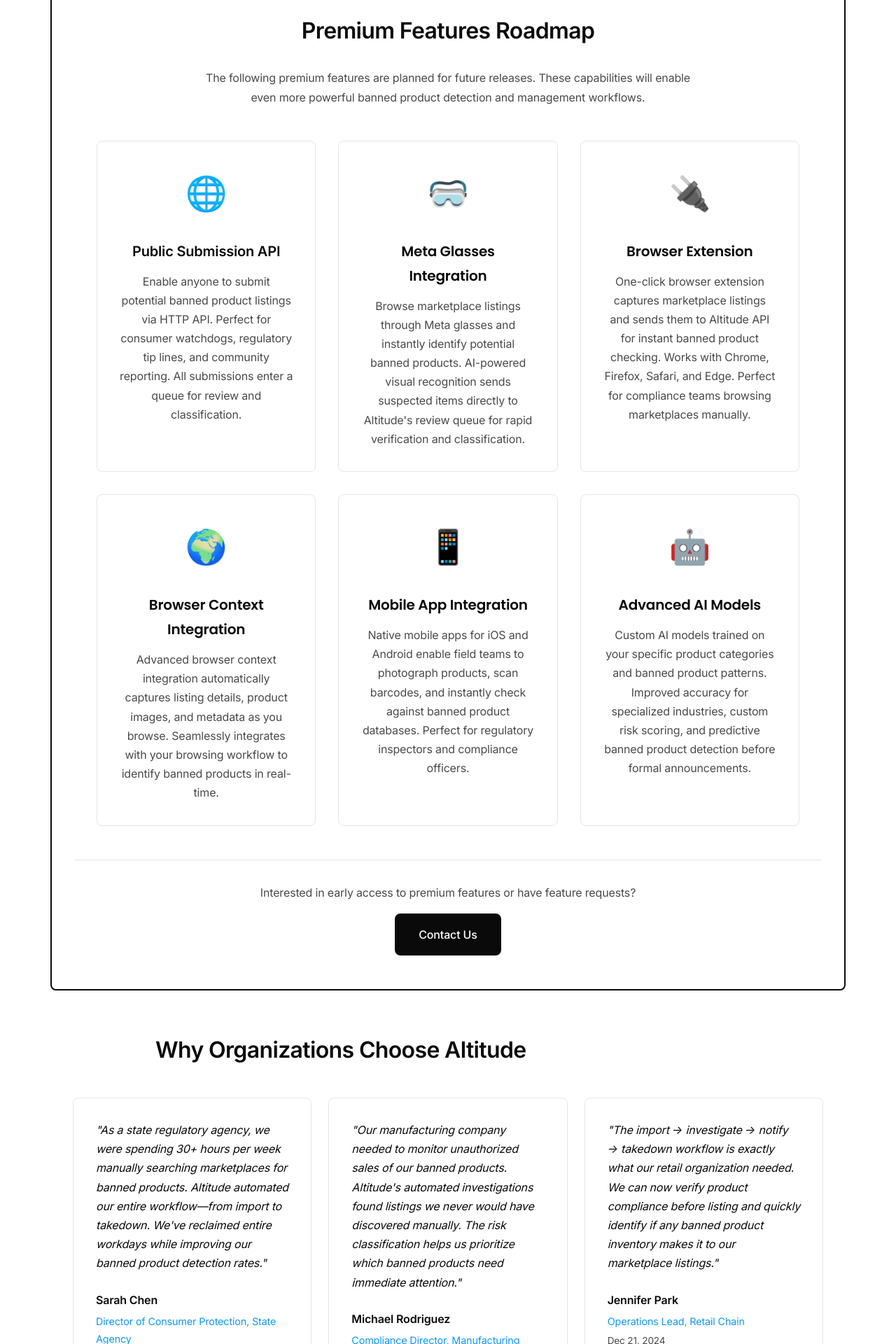
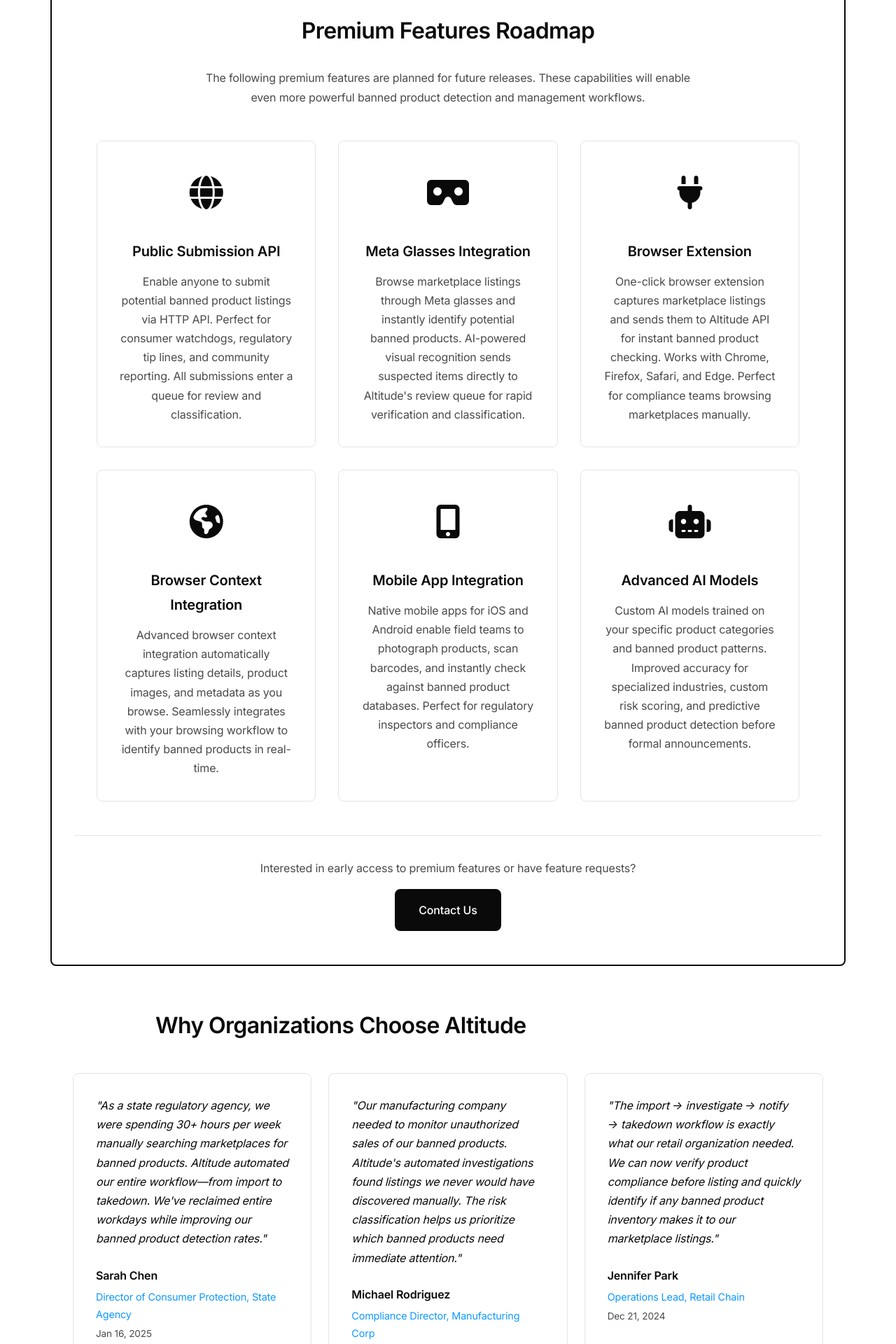
Before and after one commit to bizoton19/altitude, a Jekyll site: the page built from docs/index.md, in a window 1280 px wide. Shown: the part 3983-5903 px from the top of the page at 70% size. Built offline with Jekyll 4.4.1, drawn with Linux system fonts in a browser that asks for light colours.

Commit message:
Replace emojis with Font Awesome icons
- Add Font Awesome 6 CDN to layout header
- Replace all emojis in index.md with scalable Font Awesome icons
- Update CSS for proper icon display in feature sections
- Fix remaining Poppins font references to Inter for consistency

Icon mappings:
- 🏛️ → fa-landmark (Regulatory)
- 🏭 → fa-industry (Manufacturers)
- 🏪 → fa-store (Retailers)
- 🤝 → fa-handshake (Non-Profits)
- 🌐 → fa-globe (Public API)
- 🥽 → fa-vr-cardboard (VR)
- 🔌 → fa-plug (Browser Extension)
- 🌍 → fa-earth-americas (Browser Context)
- 📱 → fa-mobile-screen-button (Mobile)
- 🤖 → fa-robot (AI)
- ⏱️ → fa-hourglass (Time)
- 📊 → fa-chart-bar (Analytics)

```diff
--- a/docs/_layouts/default.html
+++ b/docs/_layouts/default.html
@@ -11,6 +11,8 @@
   <link rel="preconnect" href="https://fonts.googleapis.com">
   <link rel="preconnect" href="https://fonts.gstatic.com" crossorigin>
   <link href="https://fonts.googleapis.com/css2?family=Inter:wght@300;400;500;600;700;800&family=Poppins:wght@400;500;600;700&display=swap" rel="stylesheet">
+  <!-- Font Awesome 6 Free -->
+  <link rel="stylesheet" href="https://cdnjs.cloudflare.com/ajax/libs/font-awesome/6.5.1/css/all.min.css" integrity="sha512-DTOQO9RWCH3ppGqcWaEA1BIZOC6xxalwEsw9c2QQeAIftl+Vegovlnee1c9QX4TctnWMn13TZye+giMm8e2LwA==" crossorigin="anonymous" referrerpolicy="no-referrer" />
 
   <style>
     /* ============================================
@@ -934,6 +936,15 @@
       margin-bottom: 1rem;
     }
 
+    .feature-icon i,
+    .feature-icon .fas,
+    .feature-icon .far,
+    .feature-icon .fab {
+      display: inline-block;
+      width: 1em;
+      height: 1em;
+    }
+
     .feature-item h4 {
       font-size: 1.1rem;
       margin: 1rem 0 0.75rem;
--- a/docs/index.md
+++ b/docs/index.md
@@ -23,7 +23,7 @@ description: Automated banned product monitoring for regulatory agencies, manufa
     <div class="audience-card">
       <div style="margin-bottom: 1rem; min-height: 80px; display: flex; align-items: center; justify-content: center;">
         <img src="{{ '/assets/logos/fda.svg' | relative_url }}" alt="Federal & State Regulatory Agencies" style="width: 80px; height: 80px; object-fit: contain; max-width: 100%;" onerror="this.style.display='none'; this.nextElementSibling.style.display='flex';">
-        <div style="font-size: 2.5rem; display: none; align-items: center; justify-content: center;">🏛️</div>
+        <div style="font-size: 2.5rem; display: none; align-items: center; justify-content: center;"><i class="fas fa-landmark"></i></div>
       </div>
       <h4>Federal & State Regulatory Agencies</h4>
       <p>FDA, NHTSA, and state consumer protection agencies monitoring banned products across marketplaces</p>
@@ -31,7 +31,7 @@ description: Automated banned product monitoring for regulatory agencies, manufa
     <div class="audience-card">
       <div style="margin-bottom: 1rem; min-height: 80px; display: flex; align-items: center; justify-content: center;">
         <img src="{{ '/assets/logos/manufacturer.svg' | relative_url }}" alt="Manufacturers & Importers" style="width: 80px; height: 80px; object-fit: contain; max-width: 100%;" onerror="this.style.display='none'; this.nextElementSibling.style.display='flex';">
-        <div style="font-size: 2.5rem; display: none; align-items: center; justify-content: center;">🏭</div>
+        <div style="font-size: 2.5rem; display: none; align-items: center; justify-content: center;"><i class="fas fa-industry"></i></div>
       </div>
       <h4>Manufacturers & Importers</h4>
       <p>Monitor marketplaces for unauthorized sales of banned products and ensure compliance</p>
@@ -39,7 +39,7 @@ description: Automated banned product monitoring for regulatory agencies, manufa
     <div class="audience-card">
       <div style="margin-bottom: 1rem; min-height: 80px; display: flex; align-items: center; justify-content: center;">
         <img src="{{ '/assets/logos/retailer.svg' | relative_url }}" alt="Retailers & Private Sellers" style="width: 80px; height: 80px; object-fit: contain; max-width: 100%;" onerror="this.style.display='none'; this.nextElementSibling.style.display='flex';">
-        <div style="font-size: 2.5rem; display: none; align-items: center; justify-content: center;">🏪</div>
+        <div style="font-size: 2.5rem; display: none; align-items: center; justify-content: center;"><i class="fas fa-store"></i></div>
       </div>
       <h4>Retailers & Private Sellers</h4>
       <p>Verify product compliance before listing and prevent selling banned product inventory</p>
@@ -47,7 +47,7 @@ description: Automated banned product monitoring for regulatory agencies, manufa
     <div class="audience-card">
       <div style="margin-bottom: 1rem; min-height: 80px; display: flex; align-items: center; justify-content: center;">
         <img src="{{ '/assets/logos/nonprofit.svg' | relative_url }}" alt="Non-Profit Organizations" style="width: 80px; height: 80px; object-fit: contain; max-width: 100%;" onerror="this.style.display='none'; this.nextElementSibling.style.display='flex';">
-        <div style="font-size: 2.5rem; display: none; align-items: center; justify-content: center;">🤝</div>
+        <div style="font-size: 2.5rem; display: none; align-items: center; justify-content: center;"><i class="fas fa-handshake"></i></div>
       </div>
       <h4>Non-Profit Organizations</h4>
       <p>Consumer safety advocates and watchdog groups protecting consumers from banned products</p>
@@ -166,7 +166,7 @@ Altitude is currently available as an open source platform. Get started today wi
 
   <div class="premium-features-grid" style="display: grid; grid-template-columns: repeat(auto-fit, minmax(300px, 1fr)); gap: 2rem; max-width: 1200px; margin: 0 auto;">
     <div class="premium-feature-card">
-      <div style="font-size: 3rem; margin-bottom: 1rem;">🌐</div>
+      <div style="font-size: 3rem; margin-bottom: 1rem;"><i class="fas fa-globe"></i></div>
       <h3 style="font-family: 'Inter', sans-serif; font-size: 1.25rem; font-weight: 600; margin-bottom: 0.75rem; color: var(--color-text-primary);">Public Submission API</h3>
       <p style="color: var(--color-text-secondary); line-height: 1.7; margin: 0;">
         Enable anyone to submit potential banned product listings via HTTP API. Perfect for consumer watchdogs, regulatory tip lines, and community reporting. All submissions enter a queue for review and classification.
@@ -174,40 +174,40 @@ Altitude is currently available as an open source platform. Get started today wi
     </div>
 
     <div class="premium-feature-card">
-      <div style="font-size: 3rem; margin-bottom: 1rem;">🥽</div>
-      <h3 style="font-family: 'Poppins', sans-serif; font-size: 1.25rem; font-weight: 600; margin-bottom: 0.75rem; color: var(--color-text-primary);">Meta Glasses Integration</h3>
+      <div style="font-size: 3rem; margin-bottom: 1rem;"><i class="fas fa-vr-cardboard"></i></div>
+      <h3 style="font-family: 'Inter', sans-serif; font-size: 1.25rem; font-weight: 600; margin-bottom: 0.75rem; color: var(--color-text-primary);">Meta Glasses Integration</h3>
       <p style="color: var(--color-text-secondary); line-height: 1.7; margin: 0;">
         Browse marketplace listings through Meta glasses and instantly identify potential banned products. AI-powered visual recognition sends suspected items directly to Altitude's review queue for rapid verification and classification.
       </p>
     </div>
 
     <div class="premium-feature-card">
-      <div style="font-size: 3rem; margin-bottom: 1rem;">🔌</div>
-      <h3 style="font-family: 'Poppins', sans-serif; font-size: 1.25rem; font-weight: 600; margin-bottom: 0.75rem; color: var(--color-text-primary);">Browser Extension</h3>
+      <div style="font-size: 3rem; margin-bottom: 1rem;"><i class="fas fa-plug"></i></div>
+      <h3 style="font-family: 'Inter', sans-serif; font-size: 1.25rem; font-weight: 600; margin-bottom: 0.75rem; color: var(--color-text-primary);">Browser Extension</h3>
       <p style="color: var(--color-text-secondary); line-height: 1.7; margin: 0;">
         One-click browser extension captures marketplace listings and sends them to Altitude API for instant banned product checking. Works with Chrome, Firefox, Safari, and Edge. Perfect for compliance teams browsing marketplaces manually.
       </p>
     </div>
 
     <div class="premium-feature-card">
-      <div style="font-size: 3rem; margin-bottom: 1rem;">🌍</div>
-      <h3 style="font-family: 'Poppins', sans-serif; font-size: 1.25rem; font-weight: 600; margin-bottom: 0.75rem; color: var(--color-text-primary);">Browser Context Integration</h3>
+      <div style="font-size: 3rem; margin-bottom: 1rem;"><i class="fas fa-earth-americas"></i></div>
+      <h3 style="font-family: 'Inter', sans-serif; font-size: 1.25rem; font-weight: 600; margin-bottom: 0.75rem; color: var(--color-text-primary);">Browser Context Integration</h3>
       <p style="color: var(--color-text-secondary); line-height: 1.7; margin: 0;">
         Advanced browser context integration automatically captures listing details, product images, and metadata as you browse. Seamlessly integrates with your browsing workflow to identify banned products in real-time.
       </p>
     </div>
 
     <div class="premium-feature-card">
-      <div style="font-size: 3rem; margin-bottom: 1rem;">📱</div>
-      <h3 style="font-family: 'Poppins', sans-serif; font-size: 1.25rem; font-weight: 600; margin-bottom: 0.75rem; color: var(--color-text-primary);">Mobile App Integration</h3>
+      <div style="font-size: 3rem; margin-bottom: 1rem;"><i class="fas fa-mobile-screen-button"></i></div>
+      <h3 style="font-family: 'Inter', sans-serif; font-size: 1.25rem; font-weight: 600; margin-bottom: 0.75rem; color: var(--color-text-primary);">Mobile App Integration</h3>
       <p style="color: var(--color-text-secondary); line-height: 1.7; margin: 0;">
         Native mobile apps for iOS and Android enable field teams to photograph products, scan barcodes, and instantly check against banned product databases. Perfect for regulatory inspectors and compliance officers.
       </p>
     </div>
 
     <div class="premium-feature-card">
-      <div style="font-size: 3rem; margin-bottom: 1rem;">🤖</div>
-      <h3 style="font-family: 'Poppins', sans-serif; font-size: 1.25rem; font-weight: 600; margin-bottom: 0.75rem; color: var(--color-text-primary);">Advanced AI Models</h3>
+      <div style="font-size: 3rem; margin-bottom: 1rem;"><i class="fas fa-robot"></i></div>
+      <h3 style="font-family: 'Inter', sans-serif; font-size: 1.25rem; font-weight: 600; margin-bottom: 0.75rem; color: var(--color-text-primary);">Advanced AI Models</h3>
       <p style="color: var(--color-text-secondary); line-height: 1.7; margin: 0;">
         Custom AI models trained on your specific product categories and banned product patterns. Improved accuracy for specialized industries, custom risk scoring, and predictive banned product detection before formal announcements.
       </p>
@@ -303,37 +303,37 @@ Banned products with no injuries and fewer than 1,000 units affected. Minor defe
 
 <div class="features-grid">
   <div class="feature-item">
-    <div class="feature-icon">🏛️</div>
+    <div class="feature-icon"><i class="fas fa-landmark"></i></div>
     <h4>Regulatory Agencies</h4>
     <p>Automate banned product monitoring across your jurisdiction. Replace manual searches with scheduled investigations. Generate compliance reports for oversight committees.</p>
   </div>
 
   <div class="feature-item">
-    <div class="feature-icon">🏭</div>
+    <div class="feature-icon"><i class="fas fa-industry"></i></div>
     <h4>Manufacturers & Importers</h4>
     <p>Monitor for unauthorized sales of your banned products. Track takedown effectiveness. Maintain compliance documentation for regulators.</p>
   </div>
 
   <div class="feature-item">
-    <div class="feature-icon">🏪</div>
+    <div class="feature-icon"><i class="fas fa-store"></i></div>
     <h4>Retailers & Sellers</h4>
     <p>Verify product compliance before listing. Prevent banned product inventory from reaching consumers. Protect your brand reputation and avoid regulatory penalties.</p>
   </div>
 
   <div class="feature-item">
-    <div class="feature-icon">🤝</div>
+    <div class="feature-icon"><i class="fas fa-handshake"></i></div>
     <h4>Non-Profits</h4>
     <p>Maximize limited resources with automated monitoring. Focus on HIGH-risk banned products that pose the greatest danger. Generate reports for donors and stakeholders.</p>
   </div>
 
   <div class="feature-item">
-    <div class="feature-icon">⏱️</div>
+    <div class="feature-icon"><i class="fas fa-hourglass"></i></div>
     <h4>Save 20+ Hours Per Week</h4>
     <p>Eliminate repetitive manual searches across multiple marketplaces. Automate your entire banned product workflow from import to takedown.</p>
   </div>
 
   <div class="feature-item">
-    <div class="feature-icon">📊</div>
+    <div class="feature-icon"><i class="fas fa-chart-bar"></i></div>
     <h4>Risk-Based Prioritization</h4>
     <p>Automated risk classification helps you focus on HIGH-risk banned products first. Allocate resources effectively and improve banned product detection rates.</p>
   </div>
```
